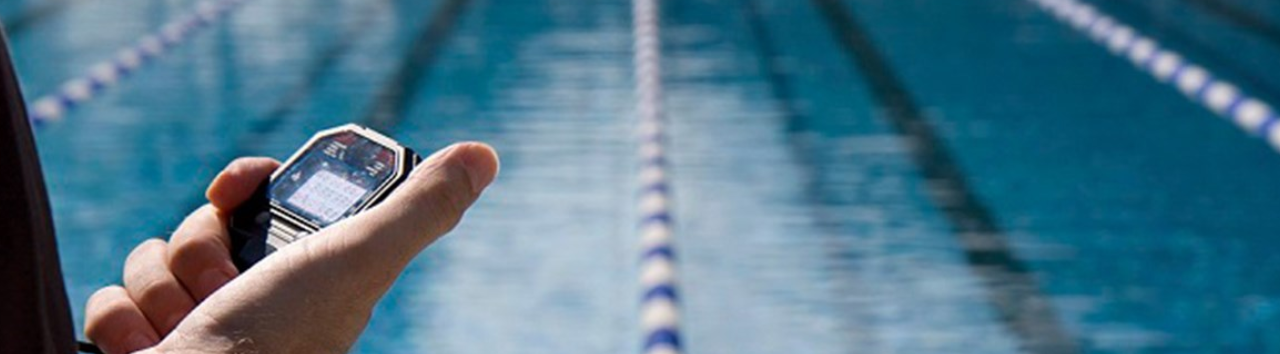
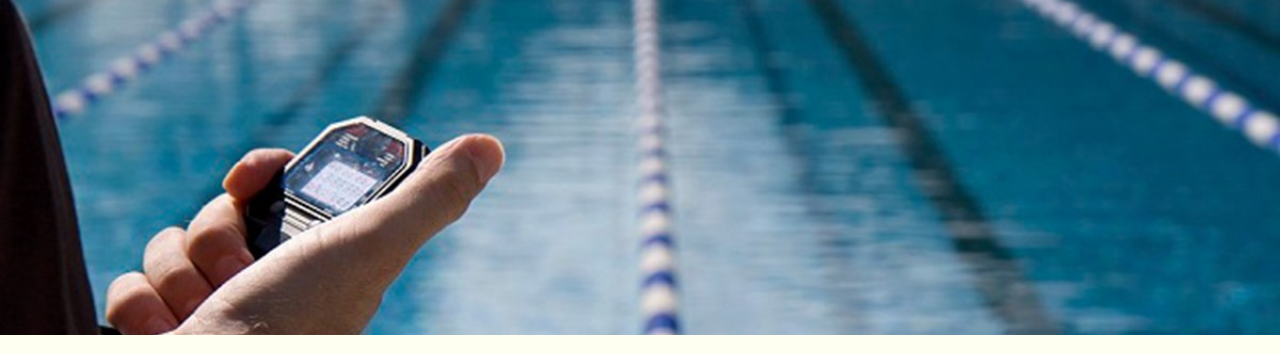
Before and after one commit to BorisenkoAD/nataly, a plain HTML site: page content/about/coach/index.html in a window 1280 px wide. Shown: the part 67-421 px from the top of the page. Drawn offline with nearby package versions, Linux system fonts and the light colour scheme.

Commit message:
new size 350px

```diff
--- a/content/about/coach/css/coachstyle.css
+++ b/content/about/coach/css/coachstyle.css
@@ -14,7 +14,7 @@ h1{
 /* Заставка */
 .splash {
 	/* Отступ для содержимого, помещенного в splash */
-	min-height: 750px;
+	min-height: 350px;
 	padding:2em 0 2em;
 	/* Картинка, которая используются для splash */
 	background-image:url(../img/splashcoach.jpg);
```
